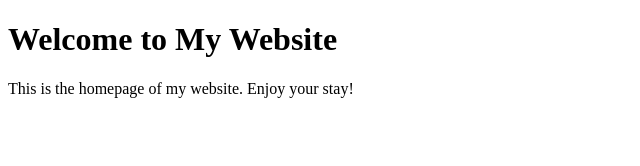
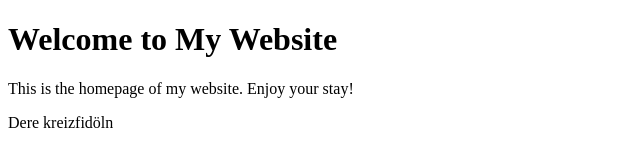
Before and after one commit to grabne20054/grabne200054.github.io, a plain HTML site: page index.html in a window 1280 px wide. Shown: the whole page, without its empty margins (0-640 px from the left). Drawn offline with Linux system fonts and the light colour scheme.

Commit message:
Update index.html

```diff
--- a/index.html
+++ b/index.html
@@ -6,5 +6,6 @@
   <body>
     <h1>Welcome to My Website</h1>
     <p>This is the homepage of my website. Enjoy your stay!</p>
+    <p>Dere kreizfidöln</p>
   </body>
 </html>
```
